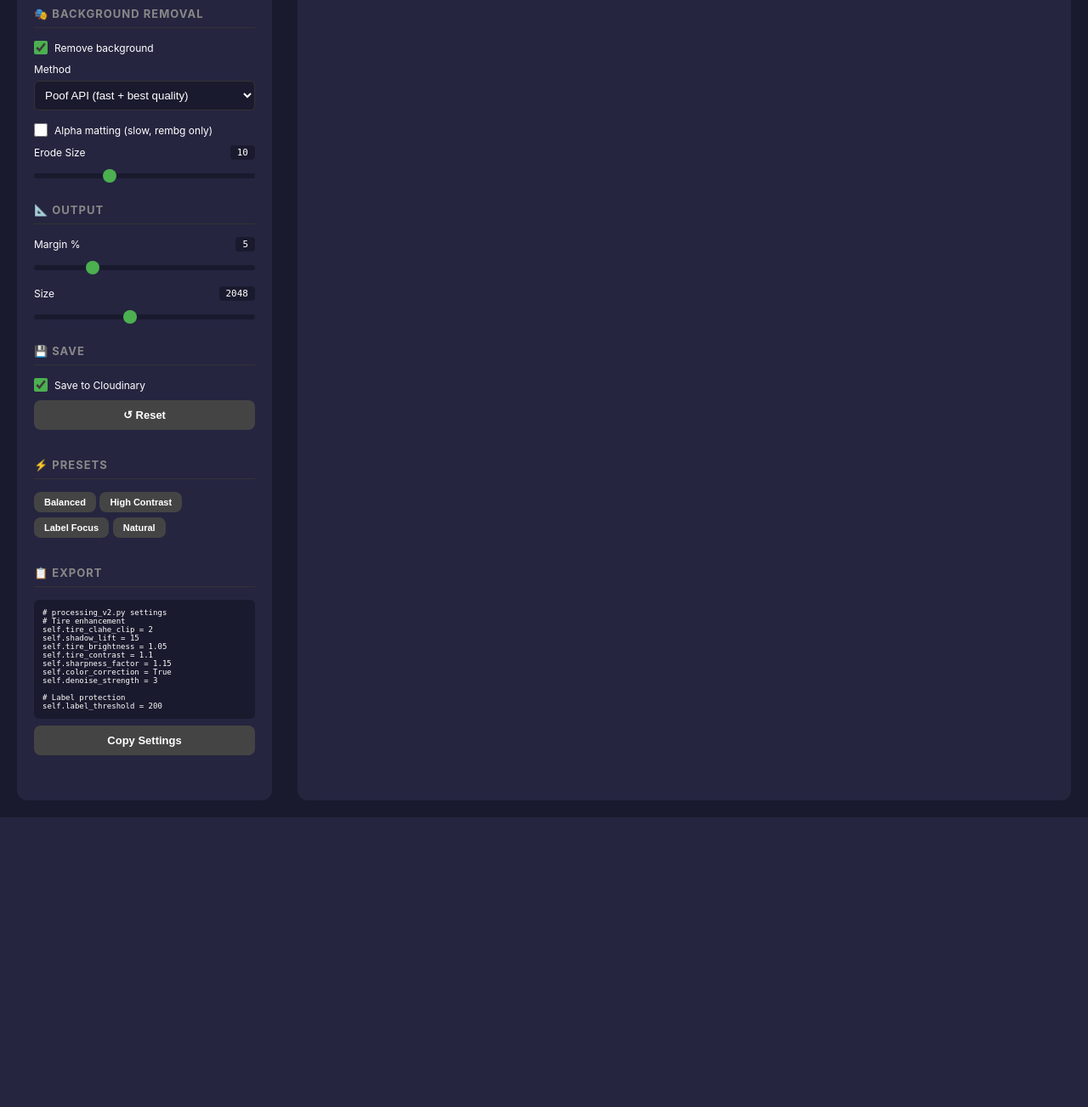
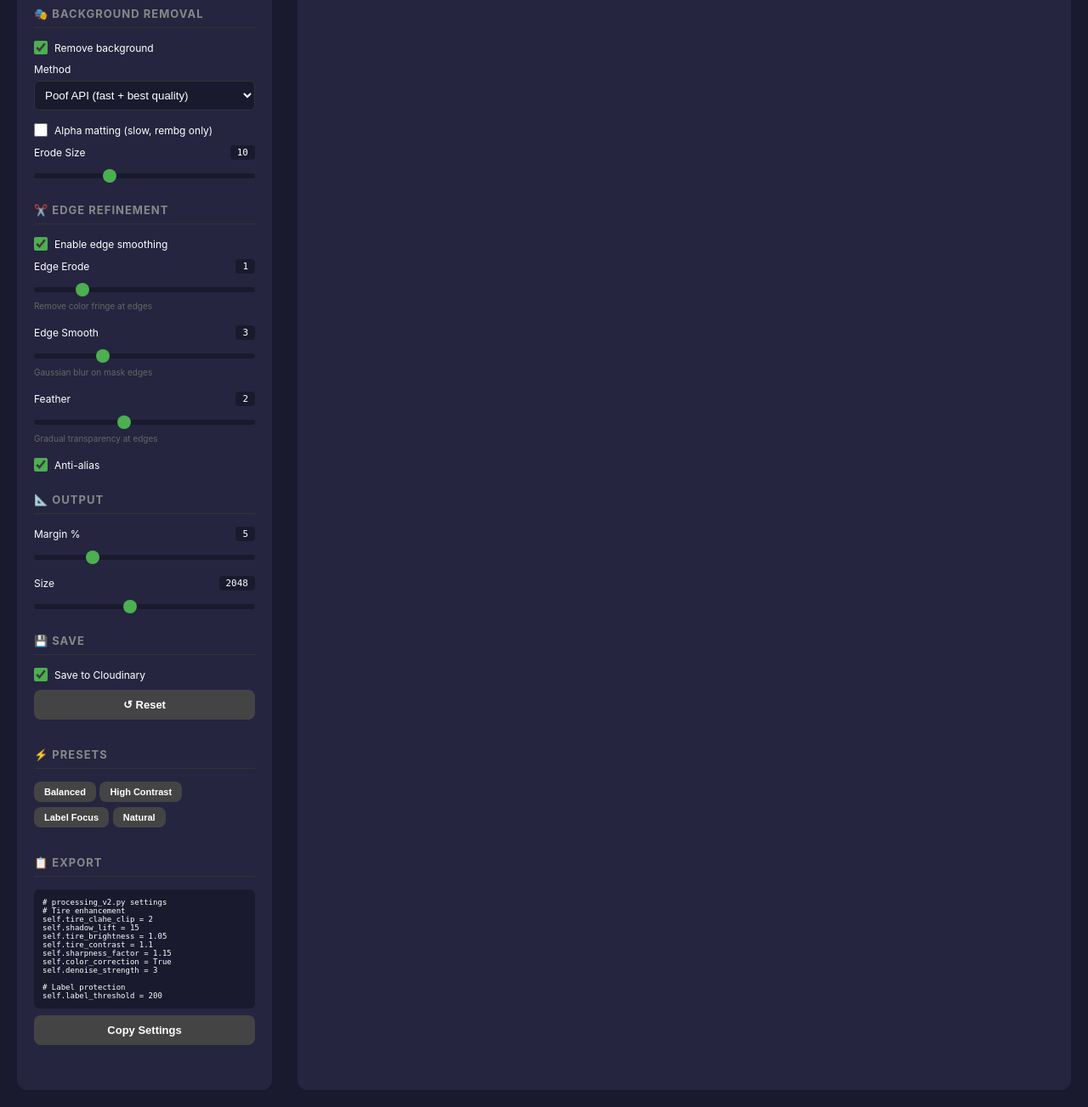
Before and after one commit to smartpneucontact-sketch/Product_picture_queue, a Flask app: page /lab in a window 1280 px wide. Shown: the part 822-2125 px from the top of the page at 85% size. Before the commit the page ends 1784 px from the top, so only its background shows below. Run offline with Flask 3, Linux system fonts and the light colour scheme; data that the repository does not hold is empty.

Commit message:
Add edge refinement for smooth cutout edges

```diff
--- a/templates/lab.html
+++ b/templates/lab.html
@@ -558,6 +558,38 @@
                 </div>
 
                 <div class="control-section">
+                    <h3>✂️ Edge Refinement</h3>
+
+                    <div class="checkbox-group">
+                        <input type="checkbox" id="edgeRefinement" checked>
+                        <label for="edgeRefinement">Enable edge smoothing</label>
+                    </div>
+
+                    <div class="control-group">
+                        <label>Edge Erode <span class="value" id="edgeErodeValue">1</span></label>
+                        <input type="range" id="edgeErode" min="0" max="5" value="1" step="1">
+                        <small style="color:#666;font-size:10px;">Remove color fringe at edges</small>
+                    </div>
+
+                    <div class="control-group">
+                        <label>Edge Smooth <span class="value" id="edgeSmoothValue">3</span></label>
+                        <input type="range" id="edgeSmooth" min="0" max="10" value="3" step="1">
+                        <small style="color:#666;font-size:10px;">Gaussian blur on mask edges</small>
+                    </div>
+
+                    <div class="control-group">
+                        <label>Feather <span class="value" id="edgeFeatherValue">2</span></label>
+                        <input type="range" id="edgeFeather" min="0" max="5" value="2" step="1">
+                        <small style="color:#666;font-size:10px;">Gradual transparency at edges</small>
+                    </div>
+
+                    <div class="checkbox-group">
+                        <input type="checkbox" id="antiAlias" checked>
+                        <label for="antiAlias">Anti-alias</label>
+                    </div>
+                </div>
+
+                <div class="control-section">
                     <h3>📐 Output</h3>
 
                     <div class="control-group">
@@ -641,6 +673,9 @@
             labelThreshold: { el: document.getElementById('labelThreshold'), value: document.getElementById('labelThresholdValue') },
             labelProtection: { el: document.getElementById('labelProtection'), value: document.getElementById('labelProtectionValue') },
             erodeSize: { el: document.getElementById('erodeSize'), value: document.getElementById('erodeSizeValue') },
+            edgeErode: { el: document.getElementById('edgeErode'), value: document.getElementById('edgeErodeValue') },
+            edgeSmooth: { el: document.getElementById('edgeSmooth'), value: document.getElementById('edgeSmoothValue') },
+            edgeFeather: { el: document.getElementById('edgeFeather'), value: document.getElementById('edgeFeatherValue') },
             margin: { el: document.getElementById('margin'), value: document.getElementById('marginValue') },
             outputSize: { el: document.getElementById('outputSize'), value: document.getElementById('outputSizeValue') },
         };
@@ -650,6 +685,8 @@
             alphaMatting: document.getElementById('alphaMatting'),
             saveToCloud: document.getElementById('saveToCloud'),
             colorCorrection: document.getElementById('colorCorrection'),
+            edgeRefinement: document.getElementById('edgeRefinement'),
+            antiAlias: document.getElementById('antiAlias'),
         };
 
         const bgMethodSelect = document.getElementById('bgMethod');
@@ -686,6 +723,12 @@
                 bg_method: bgMethodSelect.value,
                 alpha_matting: checkboxes.alphaMatting.checked,
                 erode_size: parseInt(sliders.erodeSize.el.value),
+                // Edge refinement
+                edge_refinement: checkboxes.edgeRefinement.checked,
+                edge_erode: parseInt(sliders.edgeErode.el.value),
+                edge_smooth: parseInt(sliders.edgeSmooth.el.value),
+                edge_feather: parseInt(sliders.edgeFeather.el.value),
+                anti_alias: checkboxes.antiAlias.checked,
                 // Output
                 margin_percent: parseInt(sliders.margin.el.value),
                 output_size: parseInt(sliders.outputSize.el.value),
@@ -709,10 +752,12 @@ self.denoise_strength = ${s.denoise}
 self.label_threshold = ${s.label_threshold}
 self.label_protection = ${s.label_protection}
 
-# Background removal
-bg_method = "${s.bg_method}"
-alpha_matting = ${s.alpha_matting ? 'True' : 'False'}
-erode_size = ${s.erode_size}
+# Edge refinement
+self.edge_refinement = ${s.edge_refinement ? 'True' : 'False'}
+self.edge_erode = ${s.edge_erode}
+self.edge_smooth = ${s.edge_smooth}
+self.edge_feather = ${s.edge_feather}
+self.anti_alias = ${s.anti_alias ? 'True' : 'False'}
 
 # Output
 margin_percent = ${s.margin_percent}
@@ -957,6 +1002,9 @@ output_size = ${s.output_size}`;
             sliders.labelThreshold.el.value = 200;
             sliders.labelProtection.el.value = 0.85;
             sliders.erodeSize.el.value = 10;
+            sliders.edgeErode.el.value = 1;
+            sliders.edgeSmooth.el.value = 3;
+            sliders.edgeFeather.el.value = 2;
             sliders.margin.el.value = 5;
             sliders.outputSize.el.value = 2048;
 
@@ -968,6 +1016,8 @@ output_size = ${s.output_size}`;
             checkboxes.alphaMatting.checked = false;
             checkboxes.saveToCloud.checked = true;
             checkboxes.colorCorrection.checked = true;
+            checkboxes.edgeRefinement.checked = true;
+            checkboxes.antiAlias.checked = true;
             bgMethodSelect.value = 'poof';
 
             updateSettingsCode();
```
Also changed, not shown: processing_v2.py (+110 -0 lines), 1 other file.
